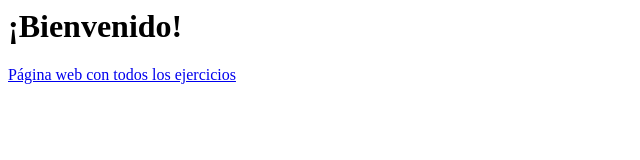
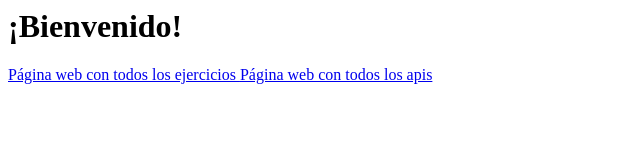
Before and after one commit to gersonvidal18/gersonvidal18.github.io, a plain HTML site: page index.html in a window 1280 px wide. Shown: the whole page, without its empty margins (0-640 px from the left). Drawn offline with Linux system fonts and the light colour scheme.

Commit message:
Update index.html

```diff
--- a/index.html
+++ b/index.html
@@ -1,3 +1,4 @@
 <h1> ¡Bienvenido! </h1>
 
 <a href="https://prueba-js-5b555.web.app/"> Página web con todos los ejercicios </a>
+<a href="https://gersonapis.web.app/"> Página web con todos los apis </a>
```
